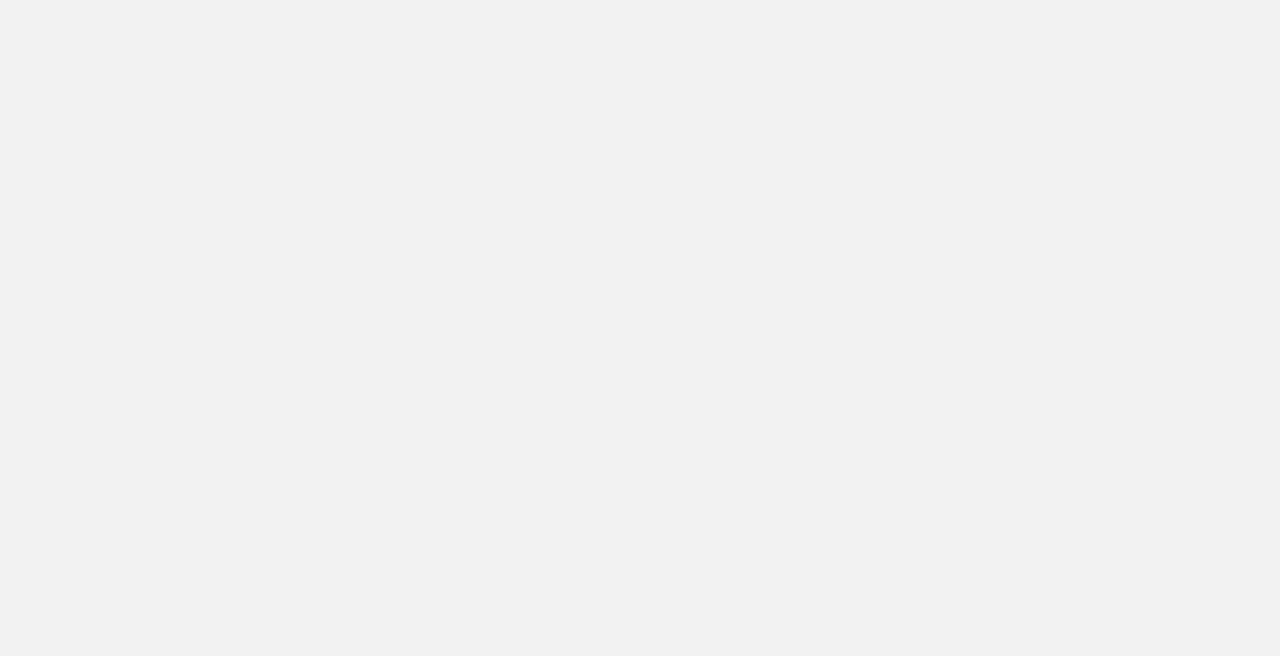
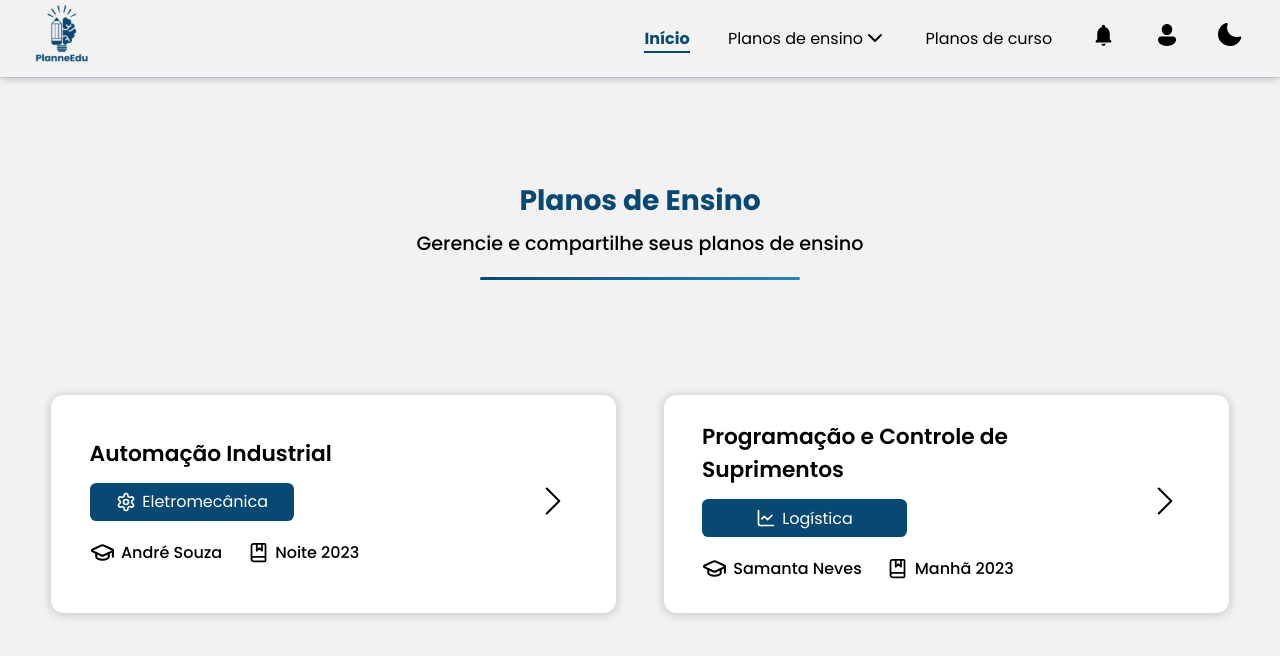
Before and after one commit to larissacoelho21/PlanneEdu-FrontEnd, a React (Vite) app in the folder PlanneEdu_Front/: page /plansensino in a window 1280 px wide. Before the commit this address had no page. Shown: the top 656 px of the page. Built offline with nearby package versions, Linux system fonts and the light colour scheme.

Commit message:
Início do desenvolvimento da página referente aos planos de ensino (GERAL)

```diff
--- a/PlanneEdu_Front/package.json
+++ b/PlanneEdu_Front/package.json
@@ -10,6 +10,11 @@
     "preview": "vite preview"
   },
   "dependencies": {
+    "@fortawesome/fontawesome-svg-core": "^6.6.0",
+    "@fortawesome/free-brands-svg-icons": "^6.6.0",
+    "@fortawesome/free-regular-svg-icons": "^6.6.0",
+    "@fortawesome/free-solid-svg-icons": "^6.6.0",
+    "@fortawesome/react-fontawesome": "^0.2.2",
     "lucide-react": "^0.439.0",
     "react": "^18.3.1",
     "react-dom": "^18.3.1",
--- /dev/null
+++ b/PlanneEdu_Front/src/Css/Teacher/PlanEnsino.css
@@ -0,0 +1,87 @@
+main{
+    --blue-one: #074973;
+}
+
+.Intro{
+    display: flex;
+    flex-direction: column;
+    align-items: center;
+    margin: 8vw 0;
+    gap: .5vw;
+}
+
+.Title{
+    font-size: 2.2vw;
+    color: var(--blue-one);
+}
+
+.Description{
+    font-size: 1.5vw;
+    font-weight: 500;
+}
+
+.Line{
+    width: 25vw;
+    height: 0.23vw;
+    background: linear-gradient(90deg, rgba(2,0,36,1) 0%, rgba(8,73,115,1) 0%, rgba(38,133,191,1) 100%);
+    border-radius: 2vw;
+    margin: 1vw 0;
+}
+
+.Cards{
+    padding: 0 4vw;
+    width: 100%;
+    display: flex;
+    justify-content: space-between;
+}
+
+.Card{
+    background-color: #FFF;
+    width: 48%;
+    border-radius: 1vw;
+    /* offset-x | offset-y | blur-radius | spread-radius | color */
+    box-shadow: 0px 1px 8px 2px rgba(0, 0, 0, 0.15);
+    padding: 2vw 3vw;
+    display: flex;
+    justify-content: space-between;
+    align-items: center;
+}
+
+.Data{
+    display: flex;
+    flex-direction: column;
+    gap: 1vw;
+}
+
+.Subject{
+    font-weight: 600;
+    font-size: 1.7vw;
+}
+
+.tag-course{
+    background-color: var(--blue-one);
+    max-width: 16vw;
+    padding: .5vw 1vw;
+    border-radius: .5vw;
+    display: flex;
+    align-items: center;
+    justify-content: center;
+    gap: .5vw;
+    color: #FFF;
+}
+
+.Info{
+    display: flex;
+}
+
+.Teacher, .Class{
+    display: flex;
+    align-items: center;
+    margin: .5vw 0;
+    gap: .5vw;
+    margin-right: 2vw;
+}
+
+.Teacher p, .Class p{
+    font-weight: 500;
+}
--- /dev/null
+++ b/PlanneEdu_Front/src/Pages/Teacher/PlanEnsino.tsx
@@ -0,0 +1,71 @@
+import "../../Css/Teacher/PlanEnsino.css";
+import { NavBarProfessor } from "../../Components/NavBar-Professores/navBarProfessor";
+
+/* importando icones para a construção da página */
+import { ChevronRight } from 'lucide-react';
+import { Settings } from 'lucide-react';
+import { GraduationCap } from 'lucide-react';
+import { BookMarked } from 'lucide-react';
+import { ChartLine } from 'lucide-react';
+
+export function PlanEnsino() {
+    return (
+        <main>
+            <div className="header">
+                <NavBarProfessor />
+            </div>
+            <div className="Intro">
+                <h1 className="Title">Planos de Ensino</h1>
+                <h2 className="Description">Gerencie e compartilhe seus planos de ensino</h2>
+                <div className="Line"></div>
+            </div>
+            <div className="Cards">
+                <div className="Card">
+                    <div className="Data">
+                        <h3 className="Subject">Automação Industrial</h3>
+                        <div className="tag-course">
+                            <Settings size={20} color="white" />
+                            <p>Eletromecânica</p>
+                        </div>
+                        <div className="Info">
+                            <div className="Teacher">
+                                <GraduationCap size={25} color="black" strokeWidth={2} />
+                                <p>André Souza</p>
+                            </div>
+                            <div className="Class">
+                                <BookMarked size={21} color="black" strokeWidth={2} />
+                                <p>Noite 2023</p>
+                            </div>
+                        </div>
+                    </div>
+                    <div className="Arrow">
+                        <ChevronRight size={50} color="black" strokeWidth={1} />
+                    </div>
+                </div>
+
+                <div className="Card">
+                    <div className="Data">
+                        <h3 className="Subject">Programação e Controle de Suprimentos</h3>
+                        <div className="tag-course">
+                            <ChartLine size={20} color="white" />
+                            <p>Logística</p>
+                        </div>
+                        <div className="Info">
+                            <div className="Teacher">
+                                <GraduationCap size={25} color="black" strokeWidth={2} />
+                                <p>Samanta Neves</p>
+                            </div>
+                            <div className="Class">
+                                <BookMarked size={21} color="black" strokeWidth={2} />
+                                <p>Manhã 2023</p>
+                            </div>
+                        </div>
+                    </div>
+                    <div className="Arrow">
+                        <ChevronRight size={50} color="black" strokeWidth={1} />
+                    </div>
+                </div>
+            </div>
+        </main>
+    );
+}
--- a/PlanneEdu_Front/src/Router.tsx
+++ b/PlanneEdu_Front/src/Router.tsx
@@ -5,6 +5,7 @@ import { VerificationEmail } from './Pages/Verification';
 import { NavBarProfessor } from './Components/NavBar-Professores/navBarProfessor';
 import { Home } from './Pages/Teacher/Home';
 import { ClassTeacher } from './Pages/Teacher/ClassTeacher';
+import { PlanEnsino } from './Pages/Teacher/PlanEnsino';
 
 //criando rotas e caminhos
 const Router: React.FC = () => {
@@ -17,6 +18,7 @@ const Router: React.FC = () => {
                     npm install sweetalert2                    <Route path='/navbar' element={<NavBarProfessor />}></Route>
                     <Route path='/homeprofessor' element={<Home />}></Route>
                     <Route path='/turmaprofessor' element={<ClassTeacher/>}></Route>
+                    <Route path='/plansensino' element={<PlanEnsino />}></Route>
                 </Routes>
         </BrowserRouter>
 
```
Also changed, not shown: 1 other file (tests, documents, lock files or other folders).
